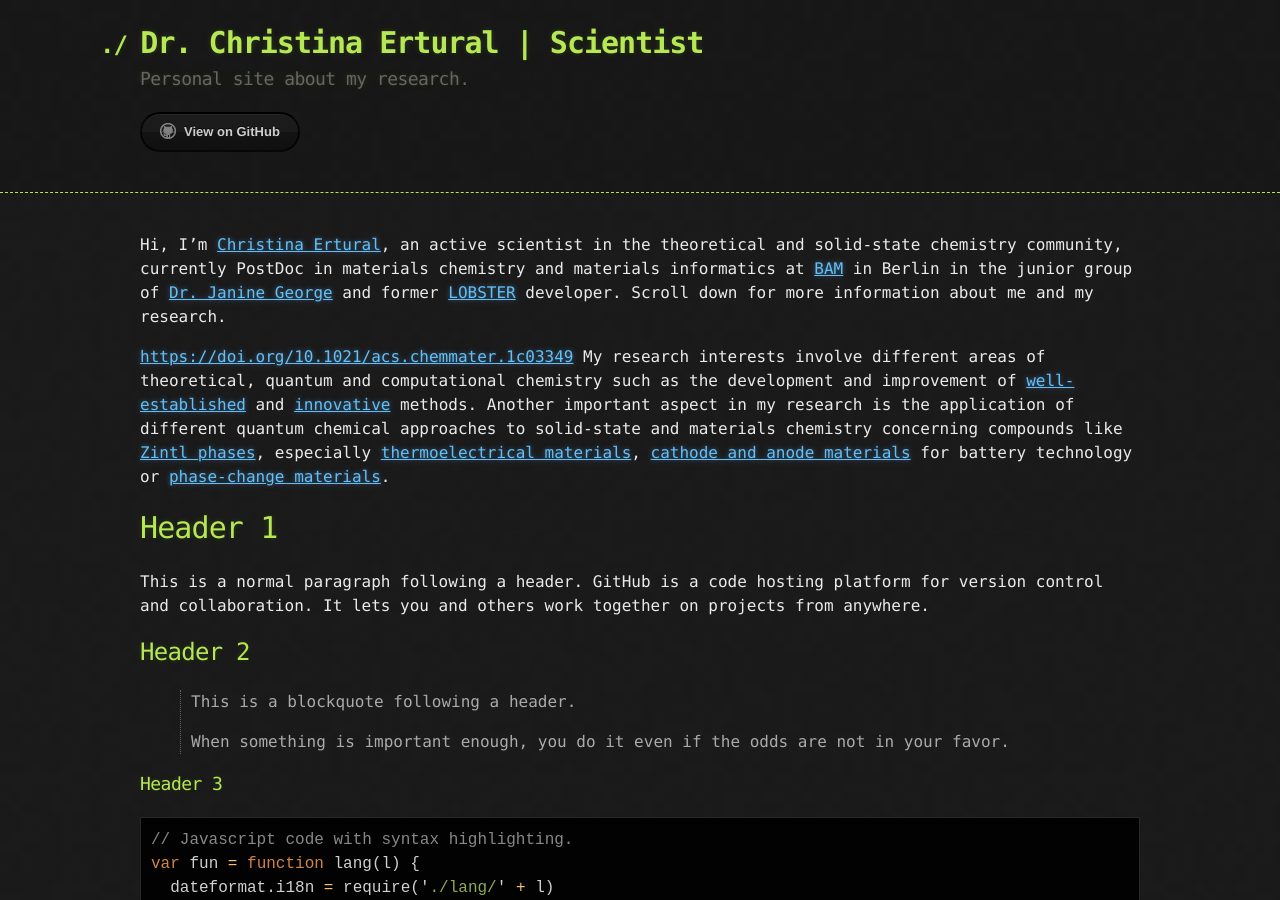
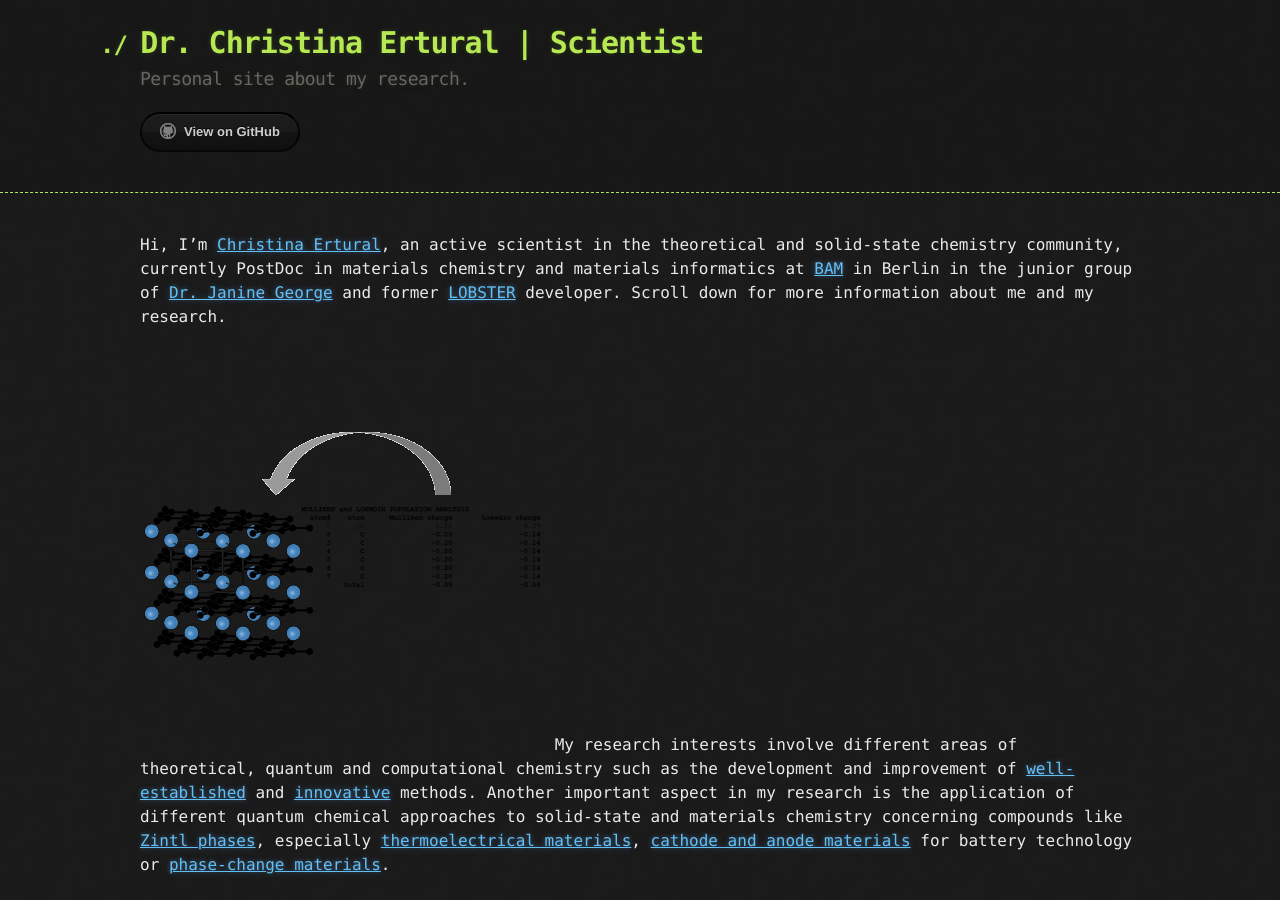
Before and after one commit to QuantumChemist/QuantumChemist.github.io, a Jekyll site: the page built from index.md, in a window 1280 px wide and 900 px high. Built offline with Jekyll 4.4.1, drawn with Linux system fonts in a browser that asks for light colours.

Commit message:
Update index.md

```diff
--- a/index.md
+++ b/index.md
@@ -4,7 +4,7 @@ layout: default
 
 Hi, I'm [Christina Ertural](https://g.co/kgs/Bi3Bdb), an active scientist in the theoretical and solid-state chemistry community, currently PostDoc in materials chemistry and materials informatics at [BAM](https://www.bam.de/) in Berlin in the junior group of [Dr. Janine George](https://jageo.github.io/about_group/) and former [LOBSTER](http://www.cohp.de/) developer. Scroll down for more information about me and my research.
 
-[https://doi.org/10.1021/acs.chemmater.1c03349](https://quantumchemist.github.io/utils/bat.png) My research interests involve different areas of theoretical, quantum and computational chemistry such as the development and improvement of [well-established](https://doi.org/10.1039/C9RA05190B) and [innovative](https://doi.org/10.1021/acs.jpcc.1c00718) methods. Another important aspect in my research is the application of different quantum chemical approaches to solid-state and materials chemistry concerning compounds like [Zintl phases](https://doi.org/10.1039/C9RA05190B), especially [thermoelectrical materials](https://doi.org/10.1002/jcc.25822), [cathode and anode materials](https://doi.org/10.1021/acs.chemmater.1c03349) for battery technology or [phase-change materials](https://doi.org/10.1002/anie.202115778).
+![https://doi.org/10.1021/acs.chemmater.1c03349](https://quantumchemist.github.io/utils/bat.png) My research interests involve different areas of theoretical, quantum and computational chemistry such as the development and improvement of [well-established](https://doi.org/10.1039/C9RA05190B) and [innovative](https://doi.org/10.1021/acs.jpcc.1c00718) methods. Another important aspect in my research is the application of different quantum chemical approaches to solid-state and materials chemistry concerning compounds like [Zintl phases](https://doi.org/10.1039/C9RA05190B), especially [thermoelectrical materials](https://doi.org/10.1002/jcc.25822), [cathode and anode materials](https://doi.org/10.1021/acs.chemmater.1c03349) for battery technology or [phase-change materials](https://doi.org/10.1002/anie.202115778).
 
 <!--
 Text can be **bold**, _italic_, ~~strikethrough~~ or `keyword`.
```
